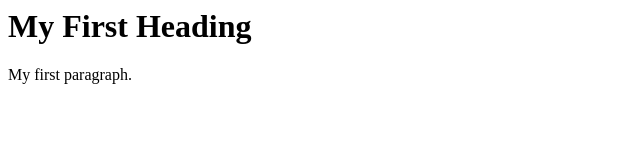
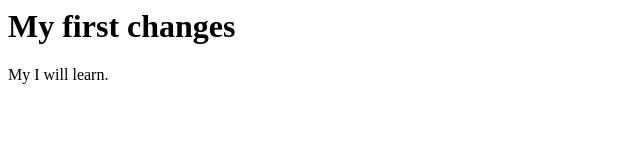
Before and after one commit to Lord-Numbget/my-1-repo, a plain HTML site: page index.html in a window 1280 px wide. Shown: the whole page, without its empty margins (0-640 px from the left). Drawn offline with Linux system fonts and the light colour scheme.

Commit message:
Update index.html

```diff
--- a/index.html
+++ b/index.html
@@ -1,8 +1,8 @@
 <html>
 <body>
 
-<h1>My First Heading</h1>
-<p>My first paragraph.</p>
+<h1>My first changes</h1>
+<p>My I will learn.</p>
 
 </body>
 </html>
```
